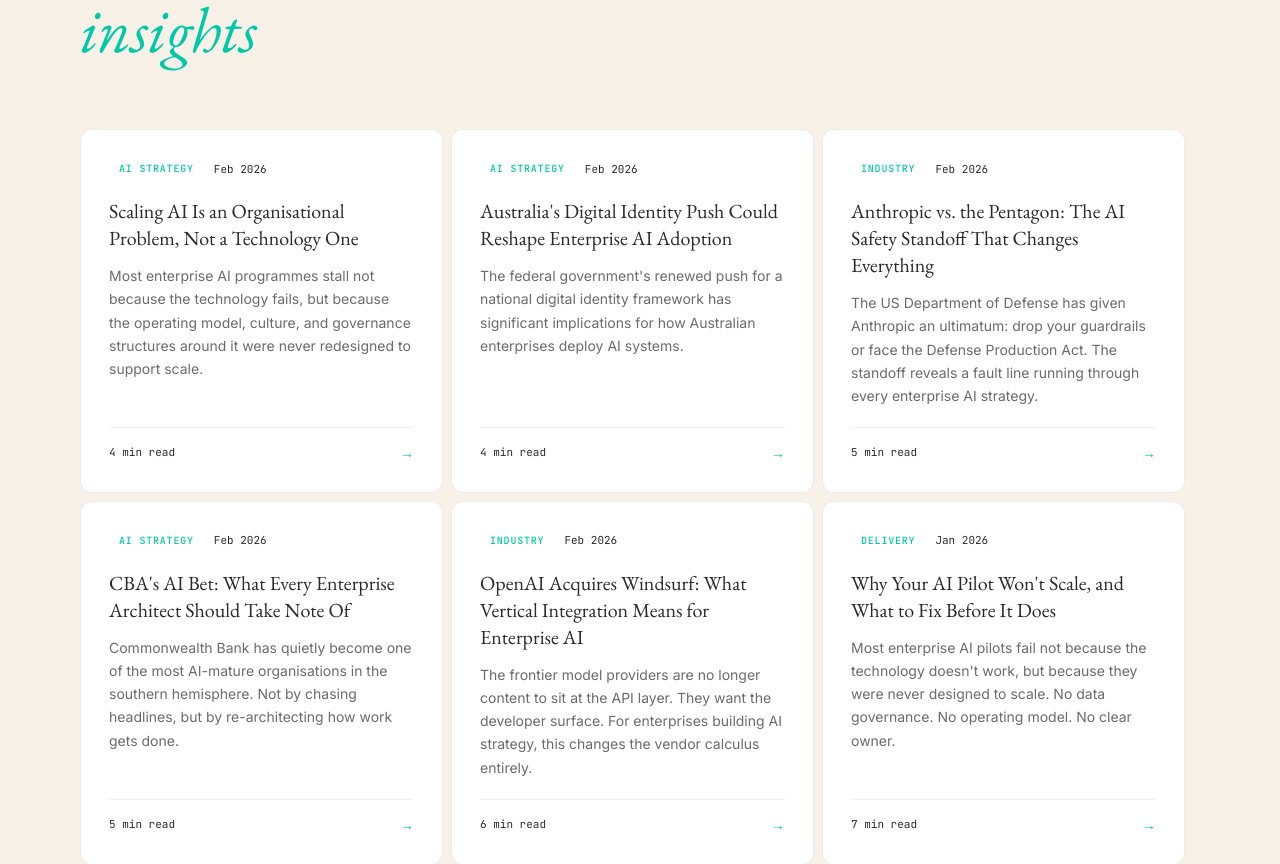
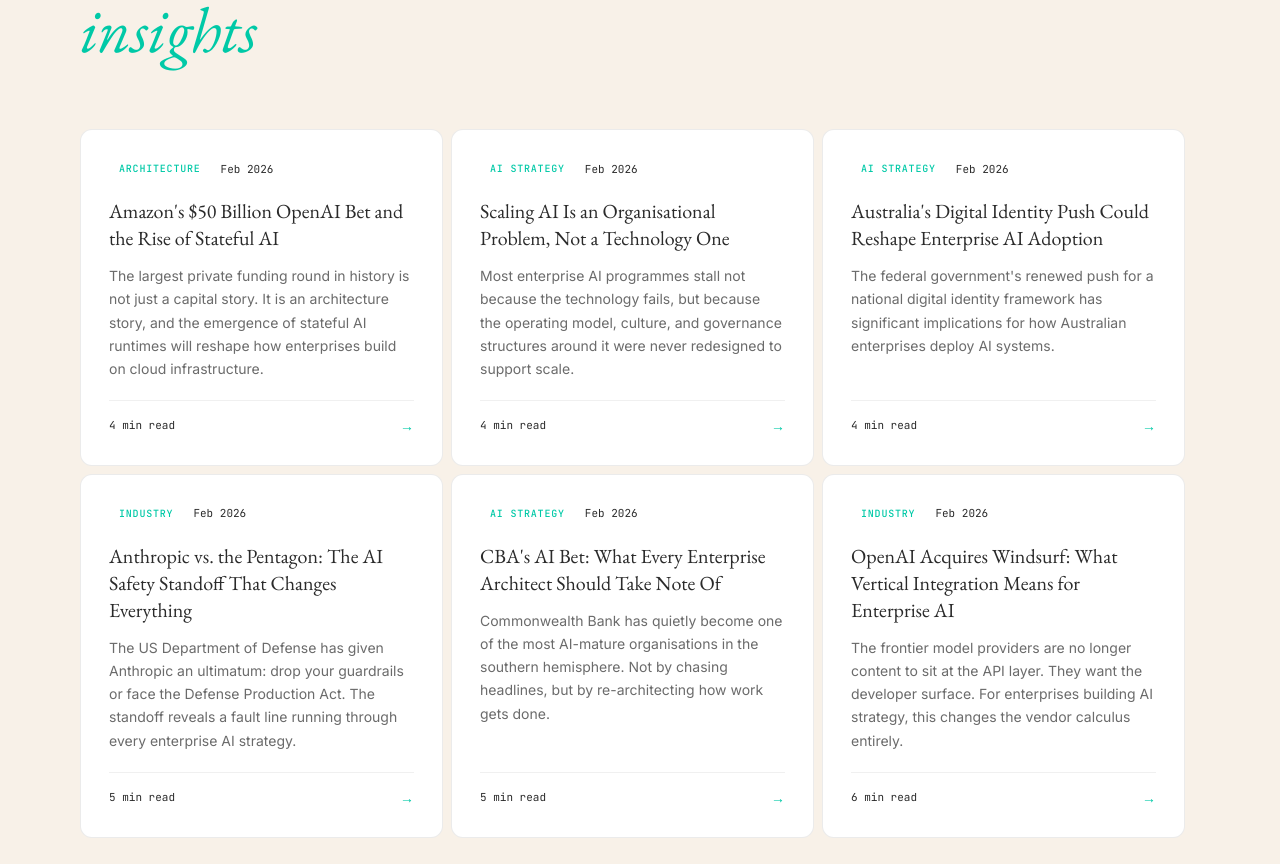
Before and after one commit to SimyV/hostly-landing, a React (Vite) app: page / in a window 1280 px wide. Shown: the part 6000-6864 px from the top of the page. Built offline with nearby package versions, Linux system fonts and the light colour scheme.

Commit message:
content: add article on Amazon's $50B OpenAI bet and stateful AI runtimes

```diff
--- a/src/data/articles.ts
+++ b/src/data/articles.ts
@@ -9,6 +9,40 @@
 }
 
 export const articles: Article[] = [
+  {
+    slug: 'amazon-openai-50-billion-stateful-ai',
+    tag: 'Architecture',
+    date: 'Feb 2026',
+    readTime: '4 min',
+    title: "Amazon's $50 Billion OpenAI Bet and the Rise of Stateful AI",
+    excerpt:
+      'The largest private funding round in history is not just a capital story. It is an architecture story, and the emergence of stateful AI runtimes will reshape how enterprises build on cloud infrastructure.',
+    body: `<p>Amazon's $50 billion investment in OpenAI, announced today as part of a $110 billion funding round that values OpenAI at $730 billion, is the kind of deal that demands attention beyond the headline numbers. The capital is staggering, yes. But the architectural implications buried in the partnership details matter far more for enterprise technology leaders than the dollar figures on the wire.</p>
+
+<p>The centrepiece of the technical partnership is a jointly developed Stateful Runtime Environment, powered by OpenAI's models and available through Amazon Bedrock. This is not a minor product announcement dressed up in partnership language. It represents a fundamental shift in how AI workloads will be built and deployed on cloud infrastructure, and it carries significant implications for enterprise architecture strategy.</p>
+
+<h2>What stateful AI runtimes actually change</h2>
+
+<p>Most enterprise AI deployments today are stateless. An application sends a prompt to a model API, gets a response, and the interaction ends. The model retains no memory, no context, no awareness of prior work. Every request starts from scratch. This is fine for simple question-and-answer interactions. It is entirely inadequate for the agentic AI workloads that enterprises are now trying to build.</p>
+
+<p>A stateful runtime changes this fundamentally. The AI system maintains context across interactions, remembers prior work, accesses compute and memory resources, and coordinates across tools and data sources over time. This is the infrastructure layer that makes AI agents viable in production: systems that can manage a multi-step procurement workflow, maintain context across a week-long code review, or coordinate between multiple specialised models working on different aspects of the same problem.</p>
+
+<p>For enterprise architects, the distinction matters because stateful runtimes create deeper dependencies than stateless API calls. A stateless interaction can be routed to any provider with a compatible API. A stateful runtime ties your agent's memory, identity, and workflow state to a specific platform. The switching costs are structurally higher, and that is precisely the point for both Amazon and OpenAI.</p>
+
+<h2>The cloud lock-in calculus just changed</h2>
+
+<p>AWS becoming the exclusive third-party cloud distributor of OpenAI's Frontier platform is the detail that enterprise procurement teams should circle in red. Frontier is OpenAI's enterprise agent platform, the layer where organisations build and manage teams of AI agents that operate across business processes. If your organisation deploys Frontier agents, those agents run on AWS. That is not a soft preference. It is an architectural constraint written into the partnership terms.</p>
+
+<p>The expanded cloud deal, worth $100 billion over eight years, commits OpenAI to consuming approximately two gigawatts of Trainium capacity through AWS infrastructure. This is not just a customer relationship. It is a co-dependency. OpenAI needs Amazon's custom silicon and infrastructure scale. Amazon needs OpenAI's models and enterprise demand to justify the silicon investment. Both are betting that the other's success is essential to their own.</p>
+
+<p>For Australian enterprises evaluating their cloud and AI strategies, this partnership adds a new variable. AWS already operates two regions in Australia and has significant enterprise adoption across financial services, government, and resources. If OpenAI's Frontier platform becomes a standard enterprise tool, the organisations already on AWS gain a deployment advantage. Those on Azure or Google Cloud face a new question about whether to maintain a multi-cloud posture specifically to access this capability.</p>
+
+<h2>Architecture decisions compound from here</h2>
+
+<p>The Amazon-OpenAI deal does not exist in isolation. Microsoft retains its partnership with OpenAI for stateless model access. Google has its own frontier models and the deepest integration between AI and productivity software. Anthropic is building its own enterprise ecosystem through the Model Context Protocol and Claude's growing capabilities. The market is not consolidating around a single provider. It is fragmenting into competing platform ecosystems, each with different architectural implications.</p>
+
+<p>The organisations that navigate this well will be those that treat AI platform selection with the same rigour they apply to cloud strategy: deliberate diversification, abstraction layers that preserve optionality, and clear-eyed assessment of where dependencies are forming. The Amazon-OpenAI partnership makes stateful AI runtimes real and commercially available. It also makes the vendor lock-in conversation considerably more urgent. The architecture decisions enterprises make in the next twelve months will compound for years. Choose carefully.</p>`,
+  },
   {
     slug: 'scaling-ai-operating-model-culture',
     tag: 'AI Strategy',
```
